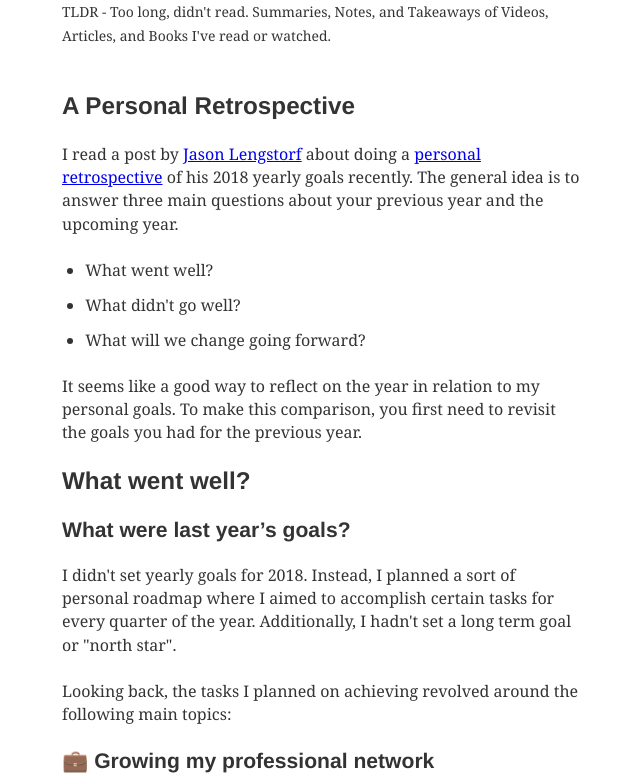
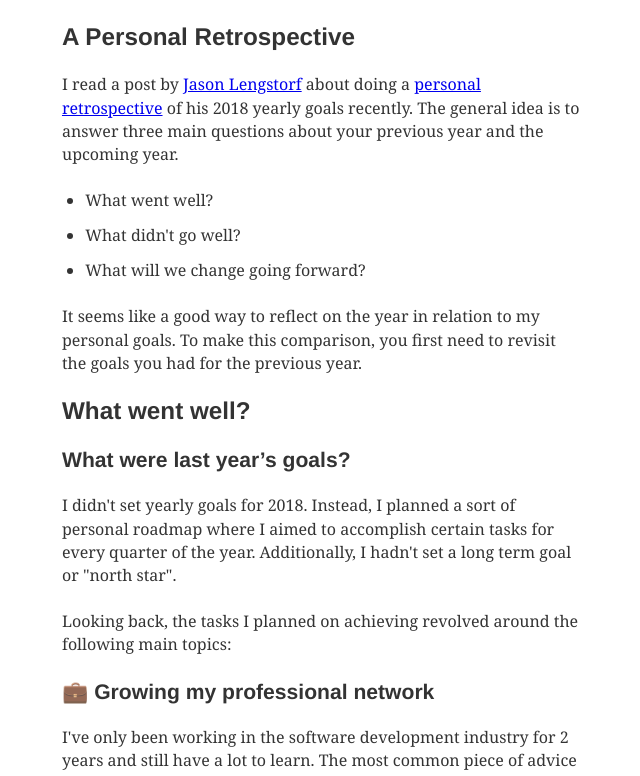
Before and after one commit to rmkubik/rmk-gatsby, a Gatsby site: page /personal-retrospective-2018/ in a window 1280 px wide. Shown: the part 128-904 px from the top of the page, without its empty margins (317-957 px from the left). Built offline with nearby package versions, Linux system fonts and the light colour scheme; Gatsby itself is replaced by a stand-in of ours; some packages are replaced by stand-ins of ours; what typography-theme-sutro would draw is missing.

Commit message:
Make category optional and remove it from perrsonal retro

```diff
--- a/src/posts/published/personal-retrospective-2018.md
+++ b/src/posts/published/personal-retrospective-2018.md
@@ -2,7 +2,6 @@
 title: A Personal Retrospective for 2018 and a Goal for 2019
 date: 2019-01-09
 tags: personal, retrospective, goals, plan
-category: tldr
 ---
 
 ## A Personal Retrospective
--- a/src/templates/blog-post.js
+++ b/src/templates/blog-post.js
@@ -14,10 +14,16 @@ class BlogPostTemplate extends React.Component {
     const siteTitle = data.site.siteMetadata.title;
     const siteDescription = post.excerpt;
     const { previous, next } = pageContext;
-    const til =
-      "Today I learned. A collection of random things I've recorded so I can find them again later.";
-    const tldr =
-      "Too long, didn't read. Summaries, Notes, and Takeaways of Videos, Articles, and Books I've read or watched.";
+    const getSubTitle = (category) => {
+      switch (category) {
+        case 'til':
+          return "TIL - Today I learned. A collection of random things I've recorded so I can find them again later.";
+        case 'tldr':
+          return "TLDR - Too long, didn't read. Summaries, Notes, and Takeaways of Videos, Articles, and Books I've read or watched.";
+        default:
+          return '';
+      }
+    };
 
     return (
       <Layout location={location} title={siteTitle}>
@@ -46,9 +52,7 @@ class BlogPostTemplate extends React.Component {
             marginTop: rhythm(-1),
           }}
         >
-          {`${post.frontmatter.category.toUpperCase()} - ${
-            post.frontmatter.category === 'til' ? til : tldr
-          }`}
+          {getSubTitle(post.frontmatter.category)}
         </p>
         <article dangerouslySetInnerHTML={{ __html: post.html }} />
         <hr
```
Also changed, not shown: src/pages/index.js (+12 -1 lines).
